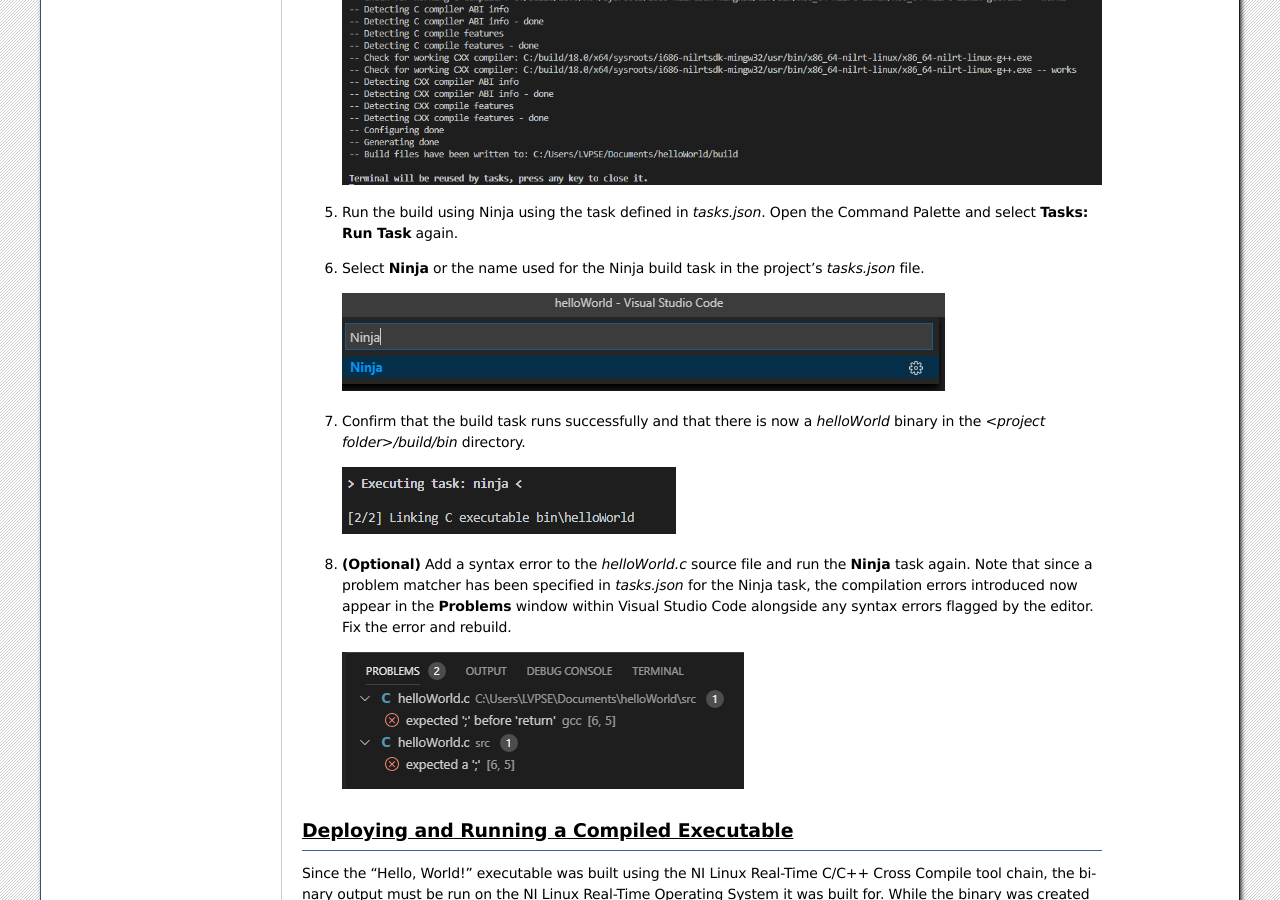
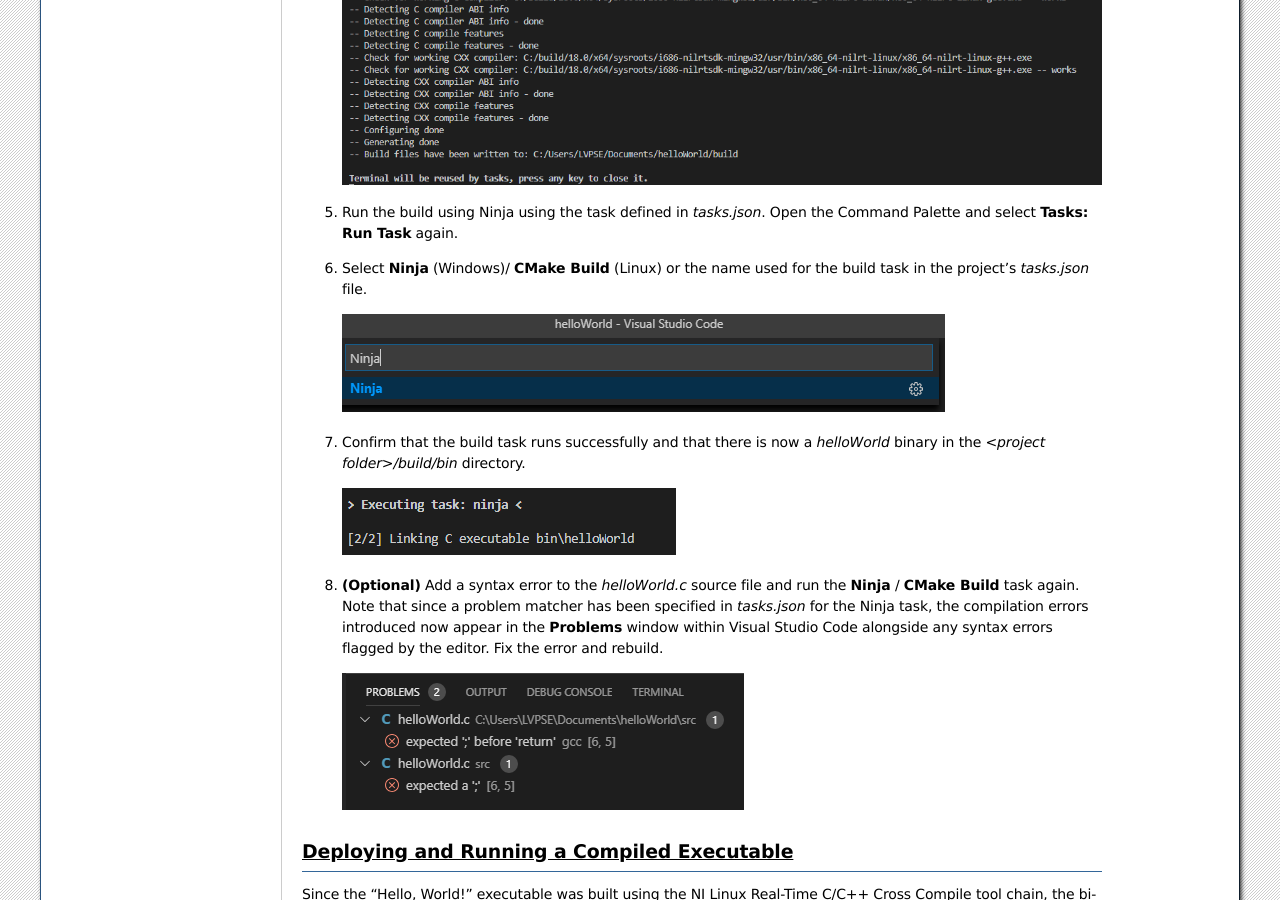
Before and after one commit to ni/nilrt-docs, a Sphinx documentation site: the page built from docs/source/cross_compile/hello_world.rst, in a window 1280 px wide and 900 px high, scrolled down 4563 px. Built offline with Sphinx 7.4.7, drawn with Linux system fonts in a browser that asks for light colours.

Commit message:
minor fixes

```diff
--- a/docs/source/cross_compile/config_vs_code.rst
+++ b/docs/source/cross_compile/config_vs_code.rst
@@ -220,6 +220,7 @@
 4. In the editor, modify the configuration for the compiler to be used.
 
    1. For NI Linux Real-Time x64 devices, complete the file as follows:
+
       1. | **Windows**
 
          .. code:: json
--- a/docs/source/cross_compile/hello_world.rst
+++ b/docs/source/cross_compile/hello_world.rst
@@ -173,8 +173,8 @@
 5. Run the build using Ninja using the task defined in *tasks.json*.
    Open the Command Palette and select **Tasks: Run Task** again.
 
-6. | Select **Ninja** or the name used for the Ninja build task in the
-     project’s *tasks.json* file.
+6. | Select **Ninja** (Windows)/ **CMake Build** (Linux) or the name used
+     for the build task in the project’s *tasks.json* file.
 
    .. image:: media/hello_world/image10.png
 
@@ -185,9 +185,9 @@
    .. image:: media/hello_world/image11.png
 
 8. | **(Optional)** Add a syntax error to the *helloWorld.c* source file
-     and run the **Ninja** task again. Note that since a problem matcher
-     has been specified in *tasks.json* for the Ninja task, the
-     compilation errors introduced now appear in the **Problems** window
+     and run the **Ninja** / **CMake Build** task again. Note that since a
+     problem matcher has been specified in *tasks.json* for the Ninja task,
+     the compilation errors introduced now appear in the **Problems** window
      within Visual Studio Code alongside any syntax errors flagged by
      the editor. Fix the error and rebuild.
 
```
